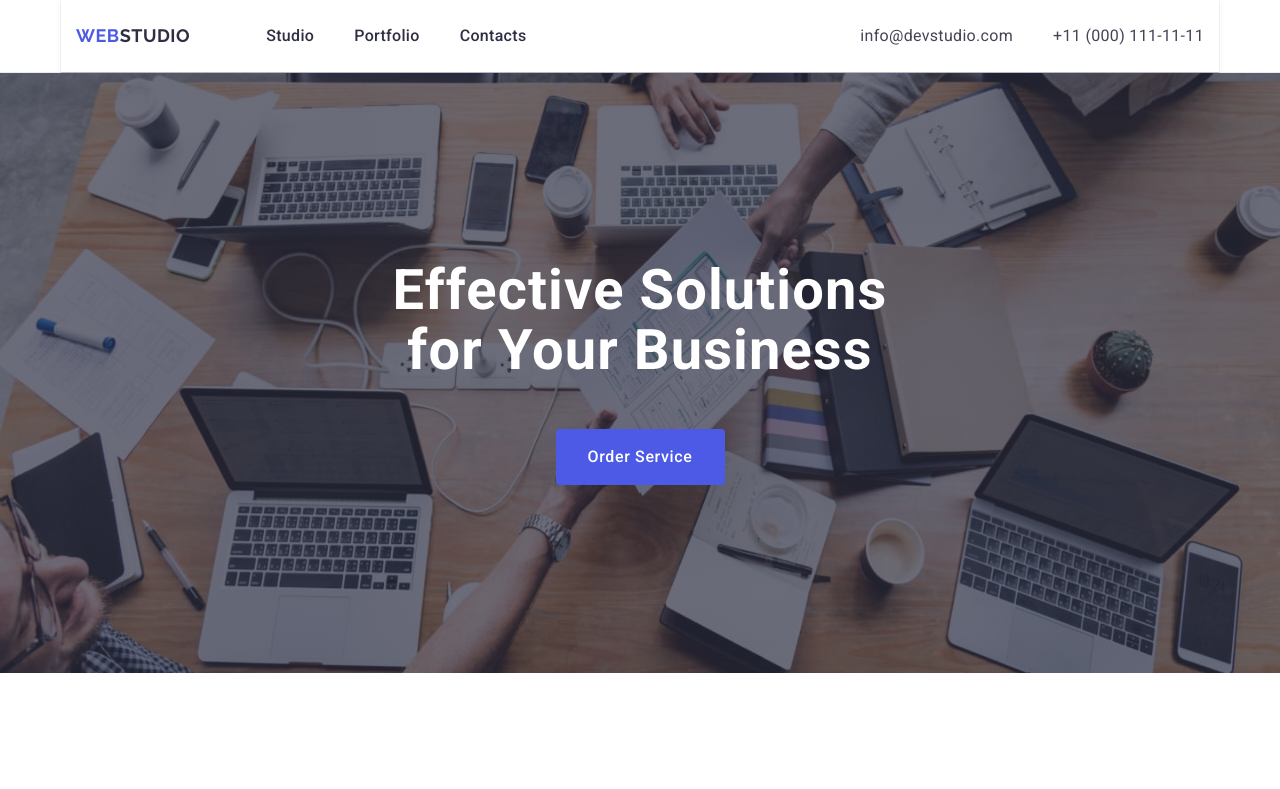
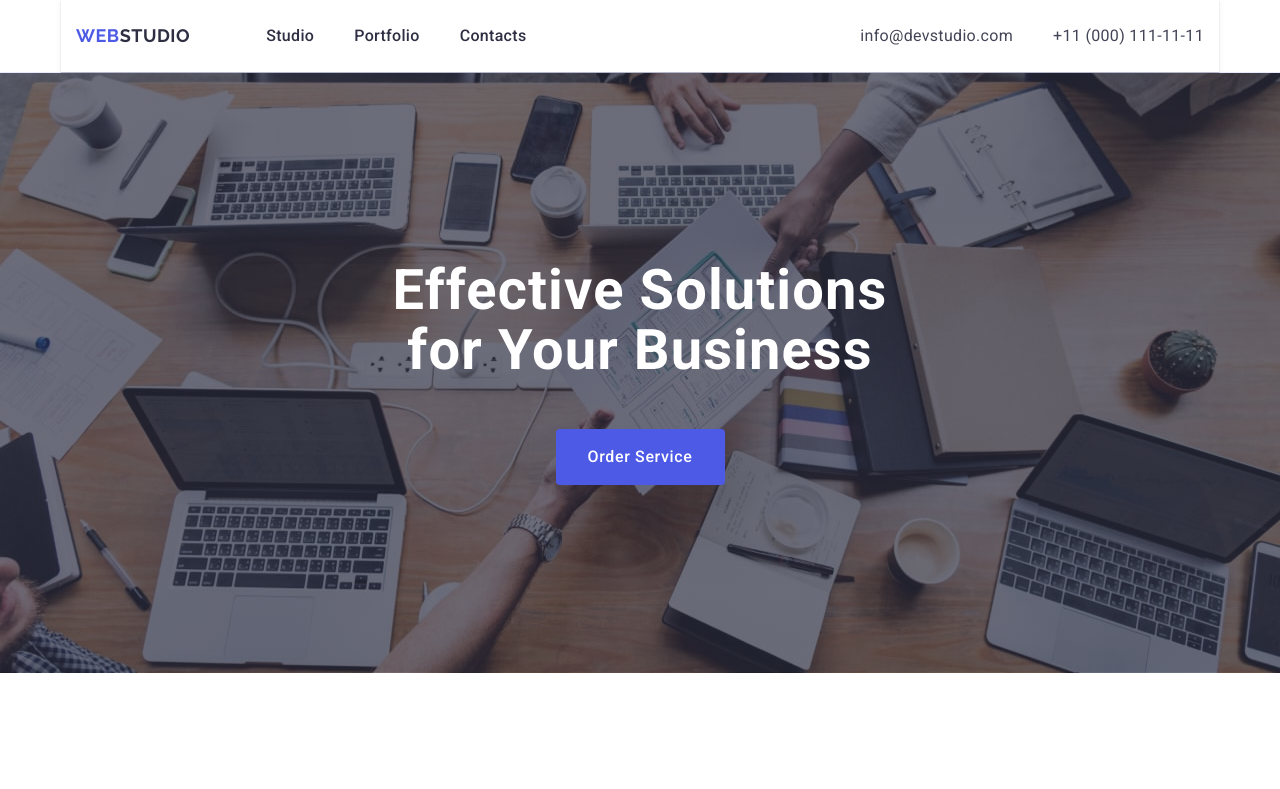
Before and after one commit to Sergey-2410/goit-markup-hw-04, a plain HTML site: page index.html in a window 1280 px wide. Shown: the top 789 px of the page. Drawn offline with nearby package versions, Linux system fonts and the light colour scheme.

Commit message:
update css

```diff
--- a/css/styles.css
+++ b/css/styles.css
@@ -151,8 +151,11 @@ img {
       rgba(46, 47, 66, 0.7),
       rgba(46, 47, 66, 0.7)
     ),
-    url(/images/people-office\ 1.jpg);
-  background-size: 100% 600px;
+    url(../images/people-office\ 1.jpg);
+  max-width: 1440px;
+  background-repeat: no-repeat;
+  background-position: center;
+  background-size: cover;
   padding: 188px 0;
 }
 
```
